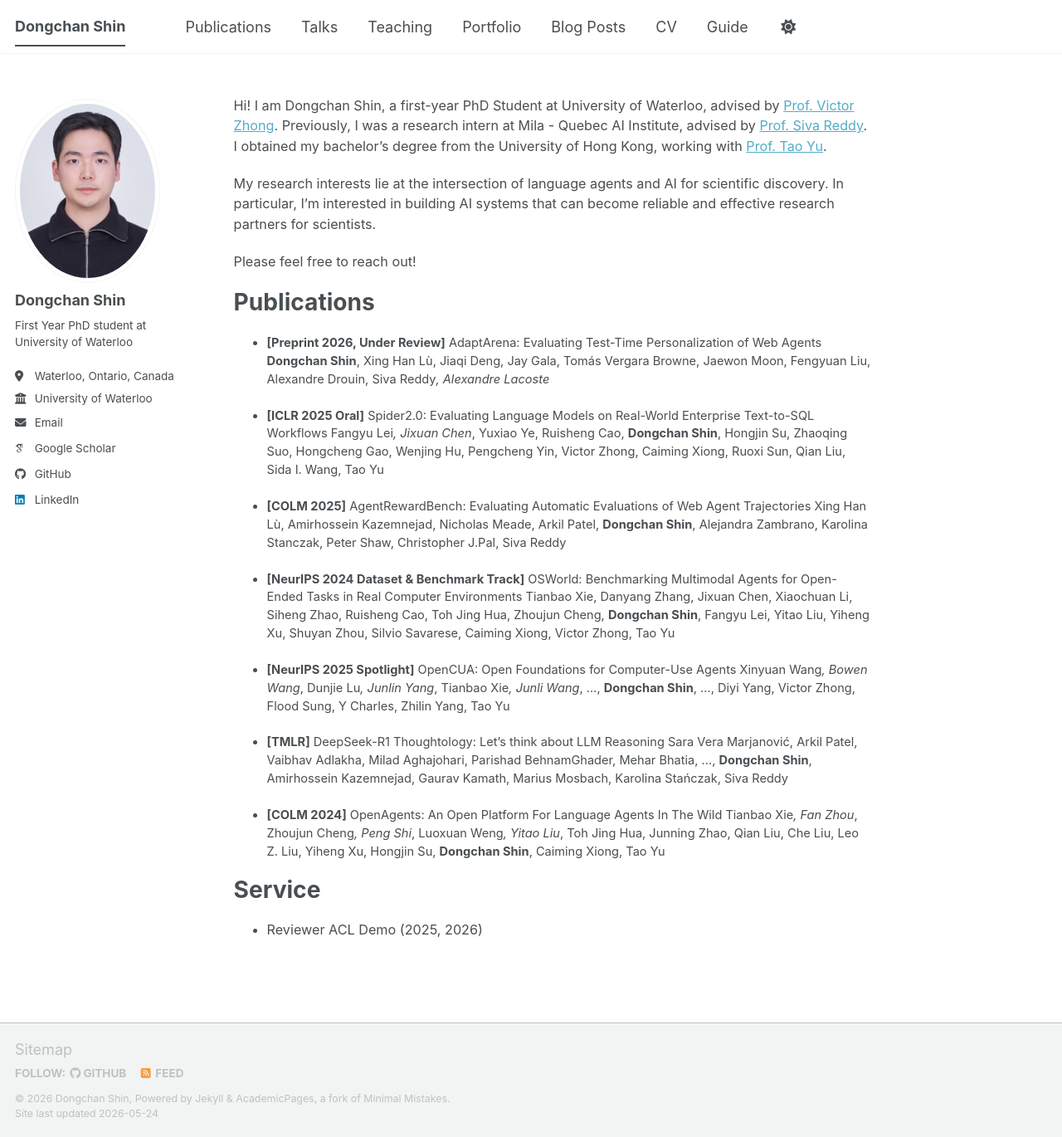
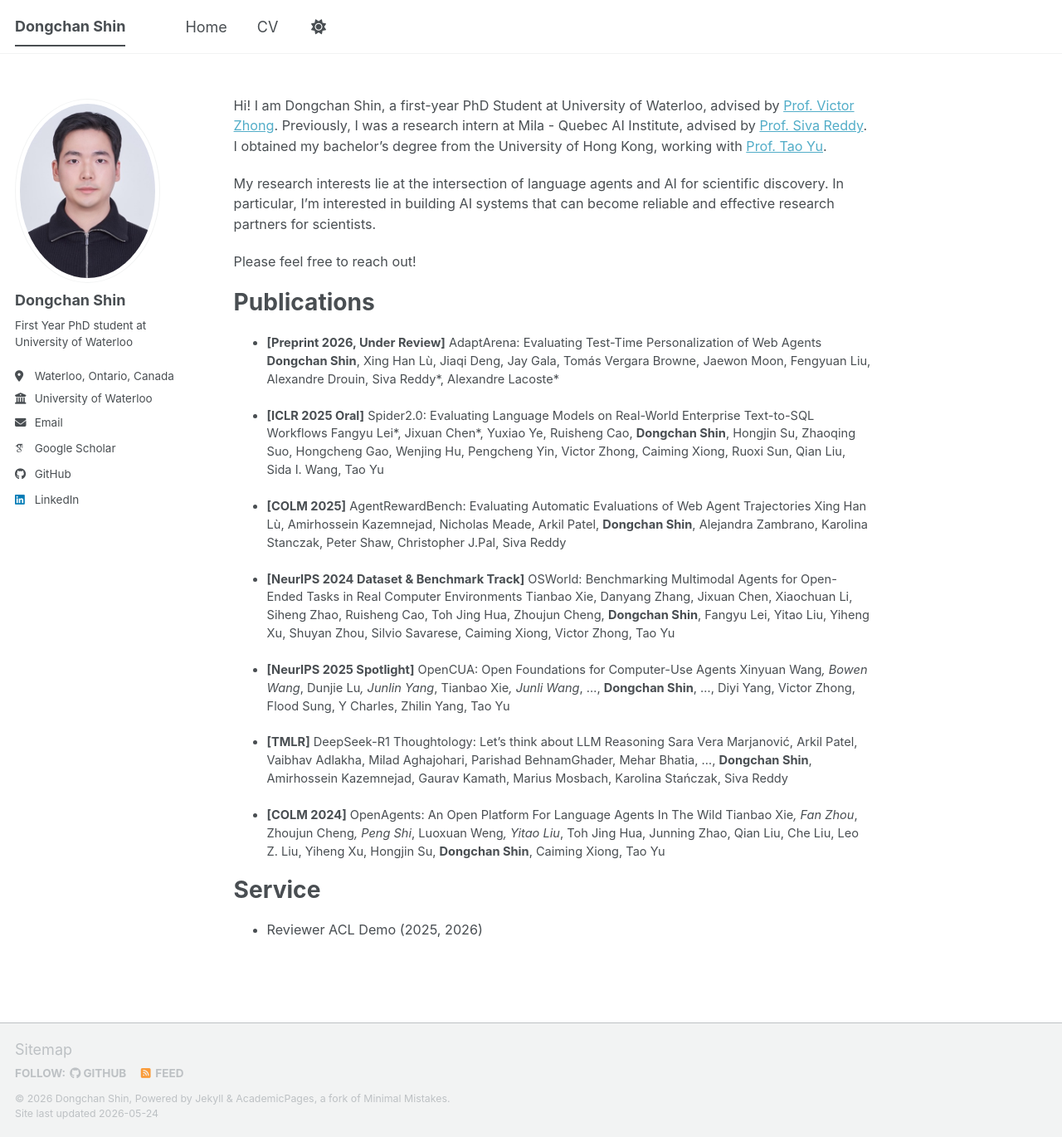
Before and after one commit to thomasshin/thomasshin.github.io, a Jekyll site: the page built from _pages/about.md, in a window 1280 px wide and 1370 px high. Shown: the whole window at 83% size. Built offline with Jekyll 4.4.1, drawn with Linux system fonts in a browser that asks for light colours; some web fonts are replaced; a script bundle is joined from its source files by our own code; library files that are not in the unit come from our copies.

Commit message:
updates
updates

```diff
--- a/_data/navigation.yml
+++ b/_data/navigation.yml
@@ -8,26 +8,8 @@
 #      Markdown formatted page while the second is generated using JSON.
 
 main:
-  - title: "Publications"
-    url: /publications/
-
-  - title: "Talks"
-    url: /talks/
-
-  - title: "Teaching"
-    url: /teaching/
-
-  - title: "Portfolio"
-    url: /portfolio/
-
-  - title: "Blog Posts"
-    url: /year-archive/
+  - title: "Home"
+    url: /
 
   - title: "CV"
     url: /cv/
-
-  # - title: "CV"
-  #   url: /cv-json/
-
-  - title: "Guide"
-    url: /markdown/
--- a/_pages/about.md
+++ b/_pages/about.md
@@ -16,10 +16,10 @@
 Publications
 ======
 * **[Preprint 2026, Under Review]** AdaptArena: Evaluating Test-Time Personalization of Web Agents
-  **Dongchan Shin**, Xing Han Lù, Jiaqi Deng, Jay Gala, Tomás Vergara Browne, Jaewon Moon, Fengyuan Liu, Alexandre Drouin, Siva Reddy*, Alexandre Lacoste*
+  **Dongchan Shin**, Xing Han Lù, Jiaqi Deng, Jay Gala, Tomás Vergara Browne, Jaewon Moon, Fengyuan Liu, Alexandre Drouin, Siva Reddy\*, Alexandre Lacoste\*
 
 * **[ICLR 2025 Oral]** Spider2.0: Evaluating Language Models on Real-World Enterprise Text-to-SQL Workflows
-  Fangyu Lei*, Jixuan Chen*, Yuxiao Ye, Ruisheng Cao, **Dongchan Shin**, Hongjin Su, Zhaoqing Suo, Hongcheng Gao, Wenjing Hu, Pengcheng Yin, Victor Zhong, Caiming Xiong, Ruoxi Sun, Qian Liu, Sida I. Wang, Tao Yu
+  Fangyu Lei\*, Jixuan Chen\*, Yuxiao Ye, Ruisheng Cao, **Dongchan Shin**, Hongjin Su, Zhaoqing Suo, Hongcheng Gao, Wenjing Hu, Pengcheng Yin, Victor Zhong, Caiming Xiong, Ruoxi Sun, Qian Liu, Sida I. Wang, Tao Yu
 
 * **[COLM 2025]** AgentRewardBench: Evaluating Automatic Evaluations of Web Agent Trajectories
   Xing Han Lù, Amirhossein Kazemnejad, Nicholas Meade, Arkil Patel, **Dongchan Shin**, Alejandra Zambrano, Karolina Stanczak, Peter Shaw, Christopher J.Pal, Siva Reddy
```
Also changed, not shown: _pages/cv.md (+2 -2 lines).
